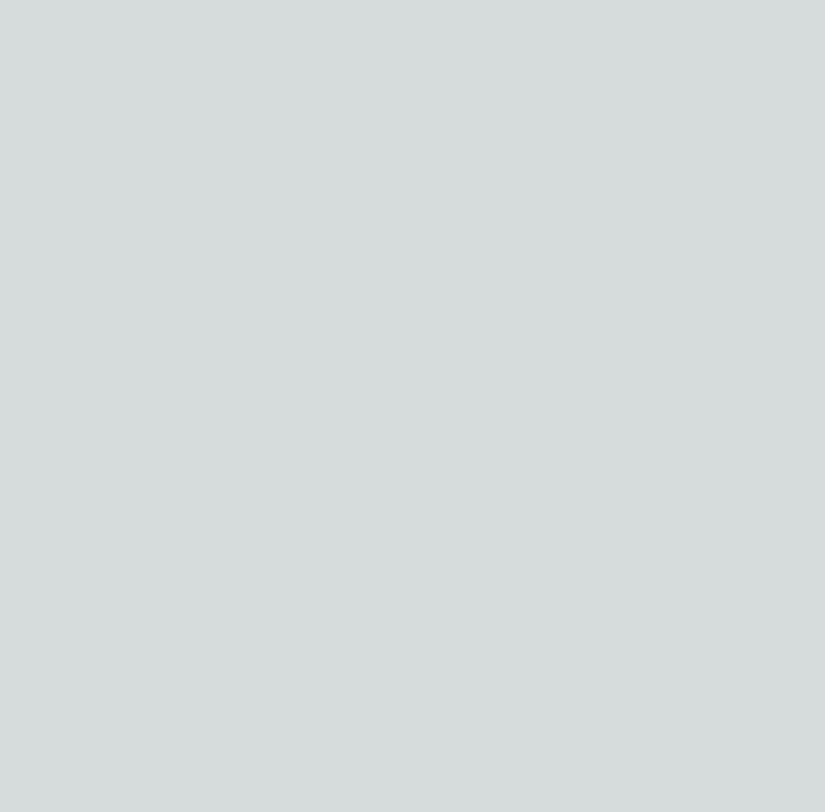
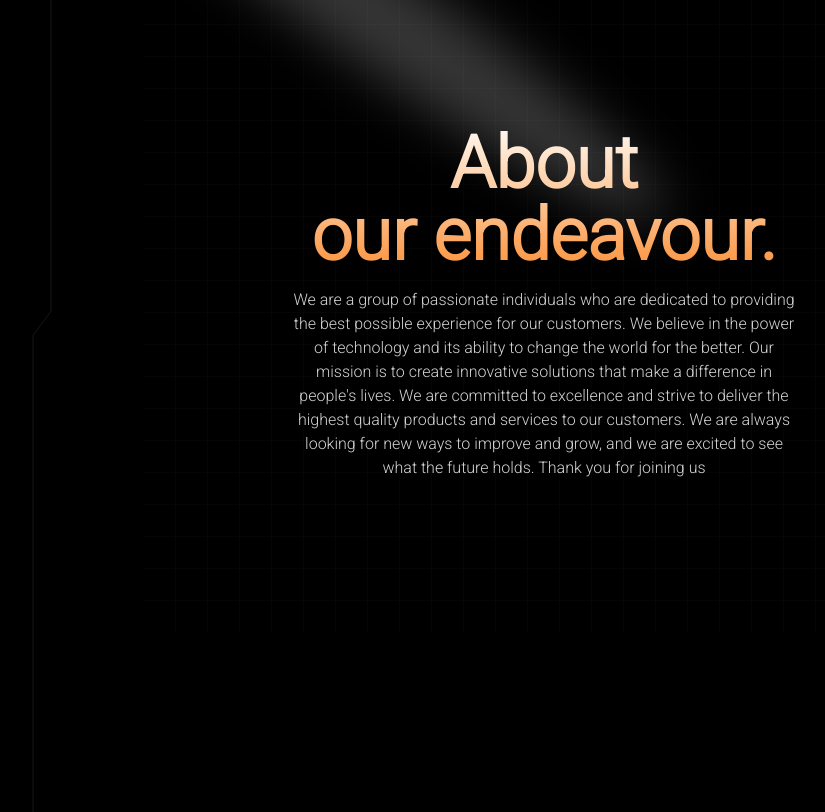
Before and after one commit to daemon-reconfig/namo-nirvana, a Next.js app: page / in a window 1280 px wide. Shown: the part 1720-2532 px from the top of the page, without its empty margins (96-921 px from the left). Before the commit the page ends 1716 px from the top, so only its background shows below. Built offline with nearby package versions, Linux system fonts and the light colour scheme.

Commit message:
Added about us

```diff
--- /dev/null
+++ b/app/components/sections/about.tsx
@@ -0,0 +1,33 @@
+import { Spotlight } from '@/components/ui/spotlight'
+import React from 'react'
+
+function AboutUs() {
+  return (
+    <section id="about" className='w-full max-w-screen-xl px-6 mx-auto mt-6 overflow-x-hidden overflow-y-hidden section sm:px-8 lg:px-12 lg:pb-16'>
+        <div className="h-[40rem] w-full rounded-md flex md:items-center md:justify-center bg-black/[0.96] antialiased bg-grid-white/[0.02] relative overflow-hidden">
+      <Spotlight
+        className="-top-40 left-0 md:left-60 md:-top-20"
+        fill="white"
+      />
+      <div className=" p-4 max-w-7xl  mx-auto relative z-10  w-full pt-20 md:pt-0">
+        <h1 className="text-4xl md:text-7xl font-bold text-center bg-clip-text text-transparent bg-gradient-to-b from-orange-50 to-orange-400 bg-opacity-50">
+          About <br /> our endeavour.
+        </h1>
+        <p className="mt-4 font-normal text-base text-neutral-300 max-w-lg text-center mx-auto">
+            We are a group of passionate individuals who are dedicated to
+            providing the best possible experience for our customers. We believe
+            in the power of technology and its ability to change the world for the
+            better. Our mission is to create innovative solutions that make a
+            difference in people's lives. We are committed to excellence and
+            strive to deliver the highest quality products and services to our
+            customers. We are always looking for new ways to improve and grow, and
+            we are excited to see what the future holds. Thank you for joining us
+
+        </p>
+      </div>
+    </div>
+    </section>
+  )
+}
+
+export default AboutUs
--- /dev/null
+++ b/app/components/sections/achievements.tsx
@@ -0,0 +1,11 @@
+import React from 'react'
+
+function Achievements() {
+  return (
+    <section id="achievements" className='w-full max-w-screen-xl px-6 mx-auto mt-6 overflow-x-hidden overflow-y-hidden section sm:px-8 lg:px-12 lg:pb-16'>
+
+    </section>
+  )
+}
+
+export default Achievements
--- a/app/globals.css
+++ b/app/globals.css
@@ -3,9 +3,9 @@
 @tailwind utilities;
 
 :root {
-  --foreground-rgb: 0, 0, 0;
-  --background-start-rgb: 214, 219, 220;
-  --background-end-rgb: 255, 255, 255;
+  --foreground-rgb: 255, 255, 255;
+  --background-start-rgb: 0, 0, 0;
+  --background-end-rgb: 0, 0, 0;
 }
 
 @media (prefers-color-scheme: dark) {
--- a/app/page.tsx
+++ b/app/page.tsx
@@ -6,6 +6,8 @@ import Rover from "./components/sections/rover";
 import { TracingBeam } from "@/components/ui/tracing-beam";
 import { Menu } from "@/components/ui/nav";
 import Navbar from "./components/navbar";
+import AboutUs from "./components/sections/about";
+import Achievements from "./components/sections/achievements";
 
 export default function Home() {
 
@@ -13,10 +15,13 @@ export default function Home() {
     <main >
       {/* Hero */}
       <BackgroundBeams className="inset-0" />
+
       <TracingBeam>
         <Hero />
         <Navbar className="top-10" />
         <Rover />
+        <AboutUs />
+        <Achievements />
       </TracingBeam>
 
     </main>
--- /dev/null
+++ b/components/ui/spotlight.tsx
@@ -0,0 +1,56 @@
+import React from "react";
+import { cn } from "@/lib/utils";
+
+type SpotlightProps = {
+  className?: string;
+  fill?: string;
+};
+
+export const Spotlight = ({ className, fill }: SpotlightProps) => {
+  return (
+    <svg
+      className={cn(
+        "animate-spotlight pointer-events-none absolute z-[1]  h-[169%] w-[138%] lg:w-[84%] opacity-0",
+        className
+      )}
+      xmlns="http://www.w3.org/2000/svg"
+      viewBox="0 0 3787 2842"
+      fill="none"
+    >
+      <g filter="url(#filter)">
+        <ellipse
+          cx="1924.71"
+          cy="273.501"
+          rx="1924.71"
+          ry="273.501"
+          transform="matrix(-0.822377 -0.568943 -0.568943 0.822377 3631.88 2291.09)"
+          fill={fill || "white"}
+          fillOpacity="0.21"
+        ></ellipse>
+      </g>
+      <defs>
+        <filter
+          id="filter"
+          x="0.860352"
+          y="0.838989"
+          width="3785.16"
+          height="2840.26"
+          filterUnits="userSpaceOnUse"
+          colorInterpolationFilters="sRGB"
+        >
+          <feFlood floodOpacity="0" result="BackgroundImageFix"></feFlood>
+          <feBlend
+            mode="normal"
+            in="SourceGraphic"
+            in2="BackgroundImageFix"
+            result="shape"
+          ></feBlend>
+          <feGaussianBlur
+            stdDeviation="151"
+            result="effect1_foregroundBlur_1065_8"
+          ></feGaussianBlur>
+        </filter>
+      </defs>
+    </svg>
+  );
+};
--- a/package.json
+++ b/package.json
@@ -14,6 +14,7 @@
     "@tsparticles/slim": "^3.3.0",
     "clsx": "^2.1.0",
     "framer-motion": "^11.0.20",
+    "mini-svg-data-uri": "^1.4.4",
     "next": "14.1.4",
     "react": "^18",
     "react-dom": "^18",
--- a/tailwind.config.ts
+++ b/tailwind.config.ts
@@ -2,6 +2,8 @@ import type { Config } from "tailwindcss";
 const {
   default: flattenColorPalette,
 } = require("tailwindcss/lib/util/flattenColorPalette");
+const svgToDataUri = require("mini-svg-data-uri");
+const colors = require("tailwindcss/colors");
 
 const config: Config = {
   content: [
@@ -17,7 +19,21 @@ const config: Config = {
         "gradient-conic":
           "conic-gradient(from 180deg at 50% 50%, var(--tw-gradient-stops))",
       },
-
+      animation: {
+        spotlight: "spotlight 2s ease .75s 1 forwards",
+      },
+      keyframes: {
+        spotlight: {
+          "0%": {
+            opacity: 0,
+            transform: "translate(-72%, -62%) scale(0.5)",
+          },
+          "100%": {
+            opacity: 1,
+            transform: "translate(-50%,-40%) scale(1)",
+          },
+        },
+      },
 
 
 
@@ -25,7 +41,28 @@ const config: Config = {
   },
   plugins: [
     addVariablesForColors,
-
+    function ({ matchUtilities, theme }: any) {
+      matchUtilities(
+        {
+          "bg-grid": (value: any) => ({
+            backgroundImage: `url("${svgToDataUri(
+              `<svg xmlns="http://www.w3.org/2000/svg" viewBox="0 0 32 32" width="32" height="32" fill="none" stroke="${value}"><path d="M0 .5H31.5V32"/></svg>`
+            )}")`,
+          }),
+          "bg-grid-small": (value: any) => ({
+            backgroundImage: `url("${svgToDataUri(
+              `<svg xmlns="http://www.w3.org/2000/svg" viewBox="0 0 32 32" width="8" height="8" fill="none" stroke="${value}"><path d="M0 .5H31.5V32"/></svg>`
+            )}")`,
+          }),
+          "bg-dot": (value: any) => ({
+            backgroundImage: `url("${svgToDataUri(
+              `<svg xmlns="http://www.w3.org/2000/svg" viewBox="0 0 32 32" width="16" height="16" fill="none"><circle fill="${value}" id="pattern-circle" cx="10" cy="10" r="1.6257413380501518"></circle></svg>`
+            )}")`,
+          }),
+        },
+        { values: flattenColorPalette(theme("backgroundColor")), type: "color" }
+      );
+    },
   ],
 };
 function addVariablesForColors({ addBase, theme }: any) {
```
Also changed, not shown: 1 other file (tests, documents, lock files or other folders).
